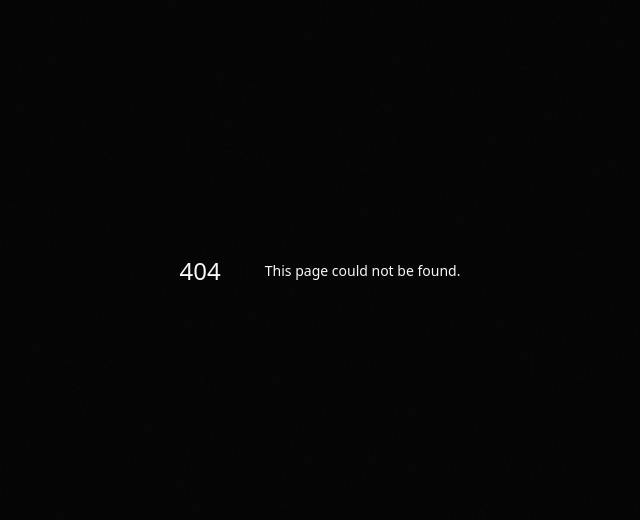
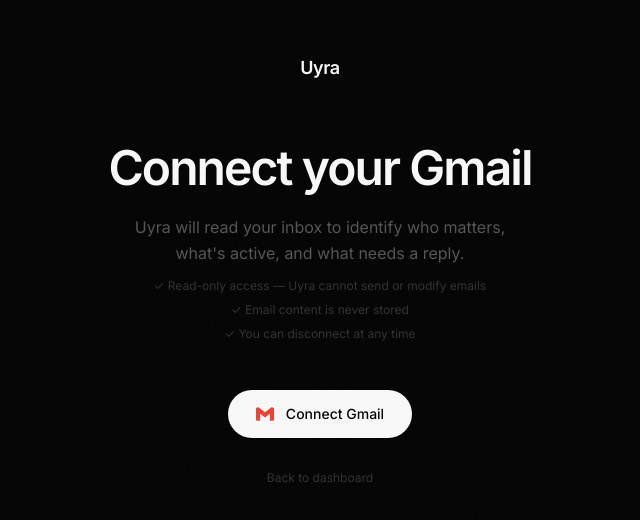
Before and after one commit to Ahmadhaji-hub/Uyra, a Next.js app: page /connect in a window 1280 px wide. Before the commit this address had no page. Shown: the part 130-650 px from the top of the page, without its empty margins (320-960 px from the left). Built offline with nearby package versions, Linux system fonts and the light colour scheme; no server answers; sample sign-in values are in the browser's storage.

Commit message:
Milestone 2: Gmail connection foundation

```diff
--- /dev/null
+++ b/app/connect/page.tsx
@@ -0,0 +1,52 @@
+import { getServerSession } from 'next-auth'
+import { authOptions } from '@/lib/auth'
+import { redirect } from 'next/navigation'
+import { ConnectGmailButton } from '@/components/ConnectGmailButton'
+import Link from 'next/link'
+
+export default async function ConnectPage() {
+  const session = await getServerSession(authOptions)
+
+  // Not signed in — middleware handles this, but guard here too
+  if (!session) redirect('/signin')
+
+  // Already connected — nothing to do
+  if (session.gmailConnected) redirect('/dashboard')
+
+  return (
+    <main className="min-h-screen bg-[#050505] flex flex-col items-center justify-center px-6">
+
+      {/* Wordmark */}
+      <p className="text-[#f8f8f8] text-lg font-semibold tracking-tight mb-14">
+        Uyra
+      </p>
+
+      {/* Headline */}
+      <h1 className="text-[clamp(1.8rem,4vw,3rem)] font-semibold tracking-[-0.04em] text-[#f8f8f8] text-center leading-tight mb-4">
+        Connect your Gmail
+      </h1>
+
+      <p className="text-[#555] text-base text-center mb-3 max-w-sm leading-relaxed">
+        Uyra will read your inbox to identify who matters,
+        what&apos;s active, and what needs a reply.
+      </p>
+
+      {/* What access means */}
+      <div className="mb-12 space-y-2 text-center">
+        <p className="text-xs text-[#333]">✓ Read-only access — Uyra cannot send or modify emails</p>
+        <p className="text-xs text-[#333]">✓ Email content is never stored</p>
+        <p className="text-xs text-[#333]">✓ You can disconnect at any time</p>
+      </div>
+
+      <ConnectGmailButton />
+
+      <Link
+        href="/dashboard"
+        className="mt-8 text-xs text-[#333] hover:text-[#7a7a7a] transition-colors duration-200"
+      >
+        Back to dashboard
+      </Link>
+
+    </main>
+  )
+}
--- a/app/dashboard/page.tsx
+++ b/app/dashboard/page.tsx
@@ -1,28 +1,59 @@
-// Milestone 1 stub — confirms auth works end-to-end
-// Will be replaced with the real dashboard in Milestone 4
 import { getServerSession } from 'next-auth'
 import { authOptions } from '@/lib/auth'
 import { redirect } from 'next/navigation'
 import { SignOutButton } from '@/components/SignOutButton'
+import Link from 'next/link'
 
 export default async function DashboardPage() {
   const session = await getServerSession(authOptions)
   if (!session) redirect('/signin')
+
+  const gmailConnected = session.gmailConnected ?? false
 
   return (
     <main className="min-h-screen bg-[#050505] flex flex-col items-center justify-center px-6 gap-6">
 
       <p className="text-[#f8f8f8] text-lg font-semibold tracking-tight">Uyra</p>
 
+      {/* User card */}
       <div className="border border-white/8 rounded-2xl p-8 max-w-sm w-full text-center space-y-3">
         <p className="text-xs tracking-widest uppercase text-[#555]">Signed in as</p>
         <p className="text-[#f8f8f8] font-medium">{session.user?.name}</p>
         <p className="text-[#555] text-sm">{session.user?.email}</p>
       </div>
 
-      <p className="text-[#333] text-sm">
-        ✓ Auth working — Gmail integration coming in Milestone 2
-      </p>
+      {/* Gmail connection status */}
+      <div className="border border-white/8 rounded-2xl p-8 max-w-sm w-full text-center space-y-4">
+        <p className="text-xs tracking-widest uppercase text-[#555]">Gmail</p>
+
+        {gmailConnected ? (
+          <>
+            <p className="text-[#f8f8f8] font-medium flex items-center justify-center gap-2">
+              <span className="w-2 h-2 rounded-full bg-emerald-400 inline-block" />
+              Gmail Connected
+            </p>
+            <Link
+              href="/inbox"
+              className="inline-block px-6 py-2.5 text-sm rounded-full bg-[#f8f8f8] text-[#050505] font-medium hover:bg-white transition-colors duration-200"
+            >
+              Open Inbox Analysis
+            </Link>
+          </>
+        ) : (
+          <>
+            <p className="text-[#555] text-sm leading-relaxed">
+              Connect your Gmail to see who matters,
+              what&apos;s active, and what needs a reply.
+            </p>
+            <Link
+              href="/connect"
+              className="inline-block px-6 py-2.5 text-sm rounded-full border border-white/12 text-[#f8f8f8] hover:bg-white/6 hover:border-white/20 transition-all duration-200"
+            >
+              Connect Gmail
+            </Link>
+          </>
+        )}
+      </div>
 
       <SignOutButton />
 
--- /dev/null
+++ b/app/inbox/page.tsx
@@ -0,0 +1,35 @@
+// Milestone 2 placeholder — inbox analysis coming in Milestone 3
+import { getServerSession } from 'next-auth'
+import { authOptions } from '@/lib/auth'
+import { redirect } from 'next/navigation'
+import Link from 'next/link'
+
+export default async function InboxPage() {
+  const session = await getServerSession(authOptions)
+  if (!session) redirect('/signin')
+  if (!session.gmailConnected) redirect('/connect')
+
+  return (
+    <main className="min-h-screen bg-[#050505] flex flex-col items-center justify-center px-6 gap-6">
+
+      <p className="text-[#f8f8f8] text-lg font-semibold tracking-tight">Uyra</p>
+
+      <div className="border border-white/8 rounded-2xl p-10 max-w-sm w-full text-center space-y-4">
+        <div className="w-2 h-2 rounded-full bg-[#9b8fff] animate-pulse mx-auto" />
+        <p className="text-xs tracking-widest uppercase text-[#555]">Coming in Milestone 3</p>
+        <p className="text-[#f8f8f8] font-medium text-lg">Inbox Analysis</p>
+        <p className="text-[#555] text-sm leading-relaxed">
+          Gmail is connected. Inbox analysis will be available in the next milestone.
+        </p>
+      </div>
+
+      <Link
+        href="/dashboard"
+        className="text-xs text-[#333] hover:text-[#7a7a7a] transition-colors duration-200"
+      >
+        Back to dashboard
+      </Link>
+
+    </main>
+  )
+}
--- /dev/null
+++ b/components/ConnectGmailButton.tsx
@@ -0,0 +1,32 @@
+'use client'
+
+import { signIn } from 'next-auth/react'
+
+export function ConnectGmailButton() {
+  return (
+    <button
+      onClick={() =>
+        signIn('google', { callbackUrl: '/dashboard' }, {
+          scope:       'openid email profile https://www.googleapis.com/auth/gmail.readonly',
+          access_type: 'offline',
+          prompt:      'consent',
+        })
+      }
+      className="flex items-center gap-3 px-7 py-3.5 bg-[#f8f8f8] text-[#050505] rounded-full text-sm font-medium hover:bg-white transition-colors duration-200 cursor-pointer"
+    >
+      <GmailIcon />
+      Connect Gmail
+    </button>
+  )
+}
+
+function GmailIcon() {
+  return (
+    <svg width="18" height="18" viewBox="0 0 24 24" fill="none">
+      <path
+        d="M24 5.457v13.909c0 .904-.732 1.636-1.636 1.636h-3.819V11.73L12 16.64l-6.545-4.91v9.273H1.636A1.636 1.636 0 0 1 0 19.366V5.457c0-2.023 2.309-3.178 3.927-1.964L5.455 4.64 12 9.548l6.545-4.91 1.528-1.145C21.69 2.28 24 3.434 24 5.457z"
+        fill="#EA4335"
+      />
+    </svg>
+  )
+}
--- a/lib/auth.ts
+++ b/lib/auth.ts
@@ -18,17 +18,23 @@
 
   callbacks: {
     async jwt({ token, account }) {
-      // account is only present on the first sign-in
       if (account) {
         token.accessToken  = account.access_token
         token.refreshToken = account.refresh_token
+
+        // Set gmailConnected only when the gmail.readonly scope is present.
+        // Never reset to false — once granted it persists in the JWT cookie
+        // until the user signs out.
+        if (account.scope?.includes('https://www.googleapis.com/auth/gmail.readonly')) {
+          token.gmailConnected = true
+        }
       }
       return token
     },
 
     async session({ session, token }) {
-      // expose accessToken to server components via getServerSession()
-      session.accessToken = token.accessToken as string | undefined
+      session.accessToken   = token.accessToken   as string | undefined
+      session.gmailConnected = token.gmailConnected as boolean ?? false
       return session
     },
   },
```
Also changed, not shown: middleware.ts (+6 -1 lines), types/next-auth.d.ts (+5 -3 lines).
